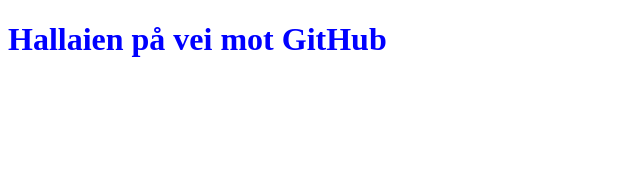
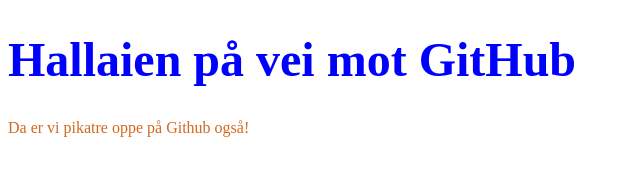
Before and after one commit to sundappen/Github-demo, a plain HTML site: page index.html in a window 1280 px wide. Shown: the whole page, without its empty margins (0-640 px from the left). Drawn offline with Linux system fonts and the light colour scheme.

Commit message:
La til overskrift endret fs og tekst

```diff
--- a/index.html
+++ b/index.html
@@ -9,6 +9,7 @@
 </head>
 <body>
     <h1>Hallaien på vei mot GitHub</h1>
+    <p>Da er vi pikatre oppe på Github også!</p>
 
 </body>
 </html>
--- a/style.css
+++ b/style.css
@@ -1,3 +1,8 @@
 h1 {
     color:blue;
+    font-size: 3em;
 }
+
+p {
+    color:chocolate;
+}
```
